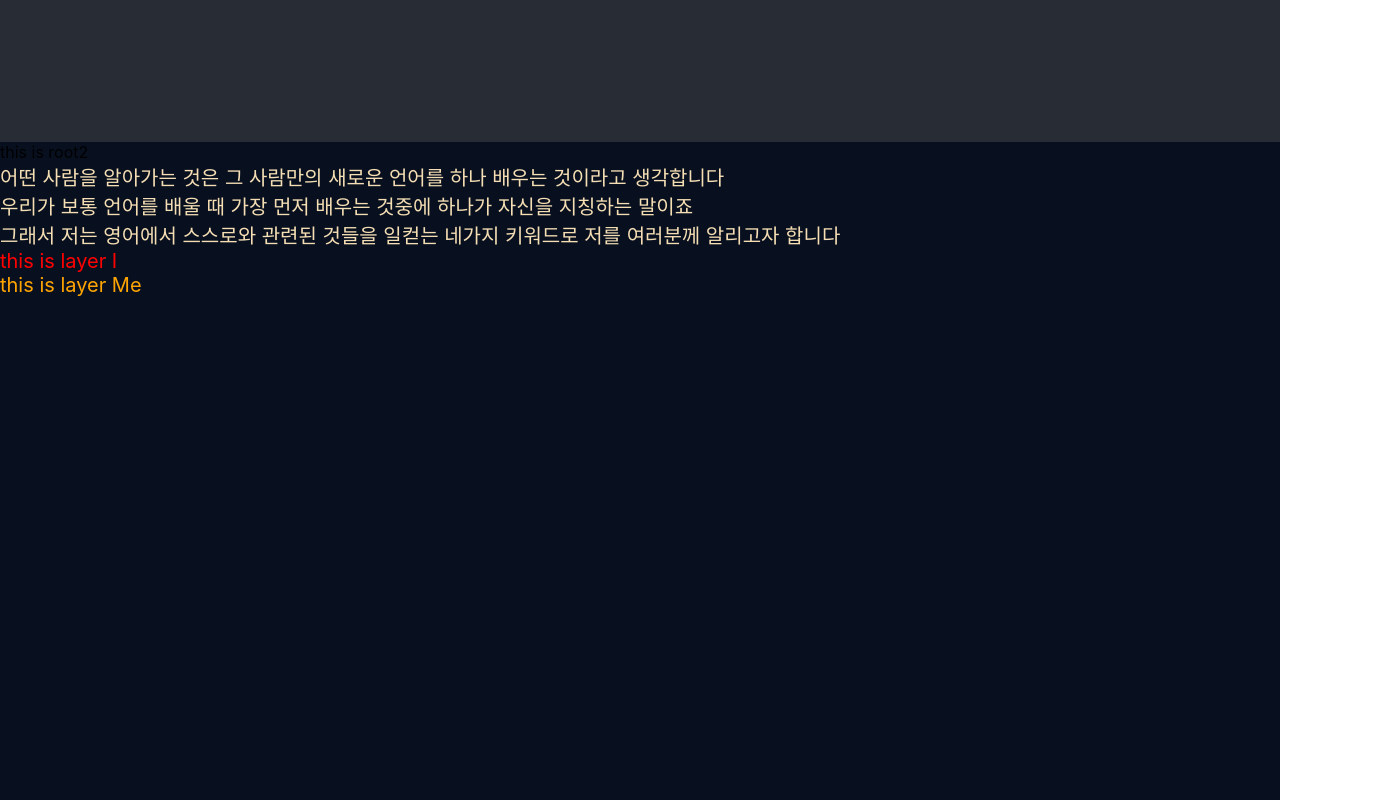
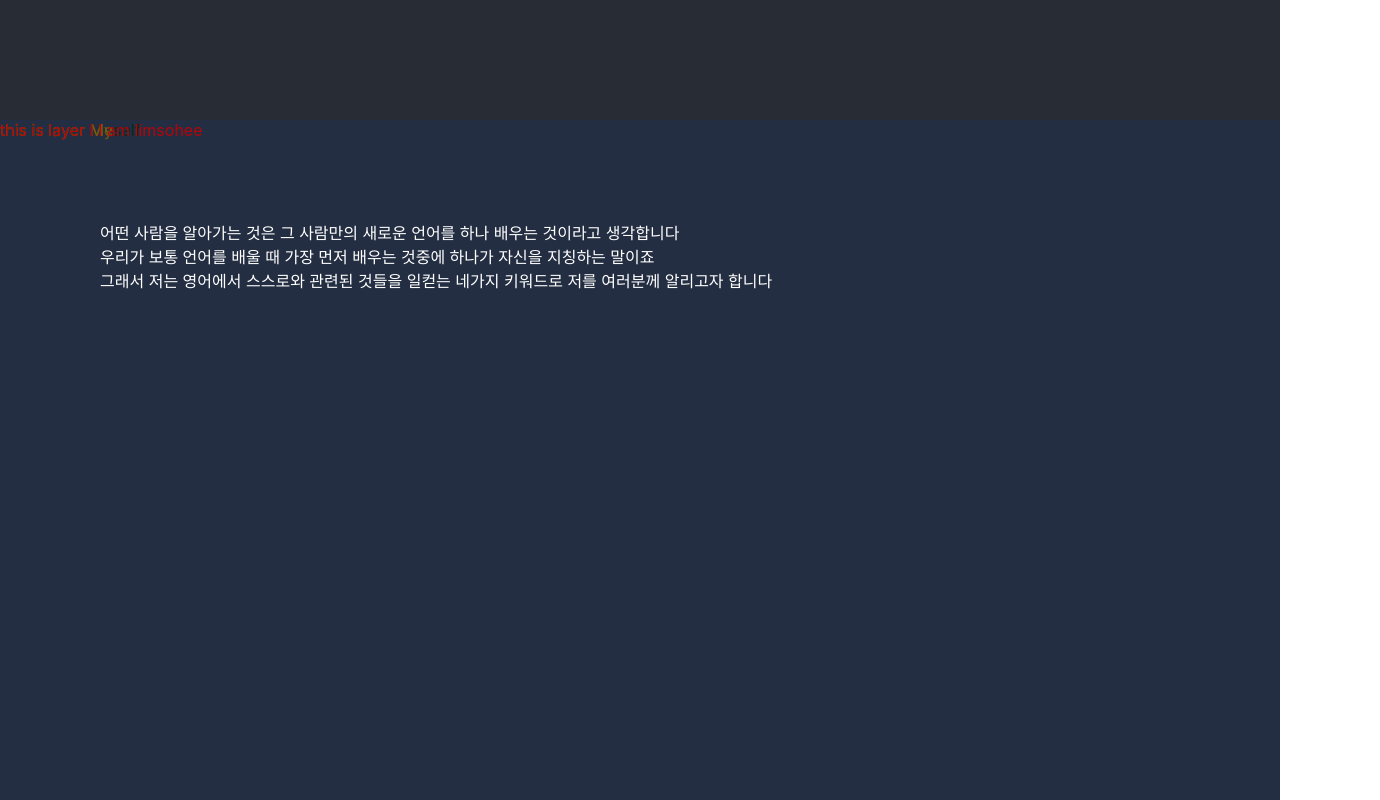
Before and after one commit to Lsohee/Project_mypofolReact_220623, a React (Create React App) app: page / in a window 1280 px wide. Shown: the part 520-1320 px from the top of the page, 1380 px wide, since content can reach past the window. Built offline with nearby package versions, Linux system fonts and the light colour scheme.

Commit message:
props으로 속성(아마 배열)을 추가 해봄

```diff
--- a/src/App.js
+++ b/src/App.js
@@ -4,9 +4,9 @@ import {root1, root2} from "./web/module.js"
 function App() {
   return (
     <>
-    <button id="click">
+    {/* <button id="click">
       click
-    </button>
+    </button> */}
     {root1()}
     {root2()}
     </>
--- a/src/web/layerI.js
+++ b/src/web/layerI.js
@@ -1,9 +1,8 @@
-export default function layerI(){
+export default function LayerI(props){
   return (
-    <>
     <div>
       this is layer I
+      I am {props.name}
     </div>
-    </>
 )
 }
--- a/src/web/layerMe.js
+++ b/src/web/layerMe.js
@@ -5,3 +5,5 @@ export default function layerMe(){
     </div>
   )
 }
+
+// memo 배열임
--- /dev/null
+++ b/src/web/layerMyself.js
@@ -0,0 +1,7 @@
+export default function layerMyself(){
+  return (
+    <div>
+      this is layer Myself
+    </div>
+  )
+}
--- a/src/web/module.js
+++ b/src/web/module.js
@@ -1,20 +1,10 @@
-import layerI from "./layerI.js"
+import LayerI from "./layerI.js"
 import layerMy from "./layerMy.js"
 import layerMe from "./layerMe.js"
-let value = false
+import layerMyself from "./layerMyself.js"
 
-const btn = document.getElementById("click")
-console.log(btn)
-
-
-// btn.addEventListener("click",function(){
-//     value = true
-//     return value
-//   })
-
-
-
-
+// const btn = document.getElementById("click")
+// console.log(btn)
 // ? 선택한놈 나머지
 
 function root1(){
@@ -39,36 +29,37 @@ function root1(){
 
 
 function root2(){
-  if (value === true){
-    return(
-<div id="root2">
-  this is root2
-
-    <div>어떤 사람을 알아가는 것은 그 사람만의 새로운 언어를 하나 배우는 것이라고 생각합니다 <br></br>
-      우리가 보통 언어를 배울 때 가장 먼저 배우는 것중에 하나가 자신을 지칭하는 말이죠<br></br>
-      그래서 저는 영어에서 스스로와 관련된 것들을 일컫는 네가지 키워드로 저를 여러분께 알리고자 합니다</div>
-  {layerI()}
-  {layerMy()}
-  {layerMe()}
-</div>
-)
-  } else if(value === false){
     return(
       <div id="root2">
-        this is root2
+        {/* this is root2 */}
 
-          <div>어떤 사람을 알아가는 것은 그 사람만의 새로운 언어를 하나 배우는 것이라고 생각합니다 <br></br>
-            우리가 보통 언어를 배울 때 가장 먼저 배우는 것중에 하나가 자신을 지칭하는 말이죠<br></br>
-            그래서 저는 영어에서 스스로와 관련된 것들을 일컫는 네가지 키워드로 저를 여러분께 알리고자 합니다</div>
-        {layerI()}
-        {/* {layerMy()} */}
+        {/* // memo this is div:nth-child(1) */}
+          <div>
+            <div>
+              어떤 사람을 알아가는 것은 그 사람만의 새로운 언어를 하나 배우는 것이라고 생각합니다 <br></br>
+              우리가 보통 언어를 배울 때 가장 먼저 배우는 것중에 하나가 자신을 지칭하는 말이죠<br></br>
+              그래서 저는 영어에서 스스로와 관련된 것들을 일컫는 네가지 키워드로 저를 여러분께 알리고자 합니다
+            </div>
+          </div>
+
+      {/* // memo this is div:nth-child(2)  */}
+        <LayerI name="limsohee" />
+
+
+
+      {/* // memo this is div:nth-child(3)  */}
+        {layerMy()}
+
+
+
+      {/* // memo this is div:nth-child(4)  */}
         {layerMe()}
+
+
+      {/* // memo this is div:nth-child(5)  */}
+        {layerMyself()}
       </div>
       )
   }
 
-}
-
-
-
 export {root1, root2}
--- a/src/web/style/webStyle.css
+++ b/src/web/style/webStyle.css
@@ -17,25 +17,65 @@
 #root2 {
   width: 100vw;
   height: 100vh;
-  background-color: #081020;
+  background-color: rgba(13, 81, 218, 0.2549019608);
 }
 #root2 > div:nth-child(1) {
-  color: wheat;
-  font-size: 20px;
+  width: 100vw;
+  height: 100vh;
+  background-color: rgba(8, 16, 32, 0.3098039216);
+  color: white;
+  font-size: 16px;
+  z-index: 6;
+  position: absolute;
+  left: 0;
+  top: 80vh;
+}
+#root2 > div:nth-child(1) > div {
+  position: relative;
+  top: 100px;
+  left: 100px;
 }
 #root2 > div:nth-child(2) {
+  width: 100vw;
+  height: 100vh;
+  background-color: rgba(8, 16, 32, 0.3098039216);
   color: red;
-  font-size: 20px;
+  font-size: 16px;
+  z-index: 5;
+  position: absolute;
+  left: 0;
+  top: 80vh;
 }
 #root2 > div:nth-child(3) {
+  width: 100vw;
+  height: 100vh;
+  background-color: rgba(8, 16, 32, 0.3098039216);
   color: orange;
-  font-size: 20px;
+  font-size: 16px;
+  z-index: 4;
+  position: absolute;
+  left: 0;
+  top: 80vh;
 }
 #root2 > div:nth-child(4) {
+  width: 100vw;
+  height: 100vh;
+  background-color: rgba(8, 16, 32, 0.3098039216);
   color: yellow;
-  font-size: 20px;
+  font-size: 16px;
+  z-index: 3;
+  position: absolute;
+  left: 0;
+  top: 80vh;
 }
 #root2 > div:nth-child(5) {
+  width: 100vw;
+  height: 100vh;
+  background-color: rgba(8, 16, 32, 0.3098039216);
   color: green;
-  font-size: 20px;
+  font-size: 16px;
+  z-index: 2;
+  position: absolute;
+  left: 0;
+  top: 80vh;
 }/*# sourceMappingURL=webStyle.css.map */
--- a/src/web/style/webStyle.scss
+++ b/src/web/style/webStyle.scss
@@ -14,29 +14,41 @@
     }
   }
 
+  @mixin sizeColor ($color,$z-index){
+    width:100vw;
+    height:100vh;
+    background-color: #0810204f;
+    color:$color;
+    font-size: 16px;
+    z-index: $z-index;
+    position: absolute;
+    left:0;
+    top: 80vh;
+  }
+
 
   #root2{
     width: 100vw;
     height: 100vh;
-    background-color: #081020;
+    background-color: #0d51da41;
     &>div:nth-child(1){
-      color:wheat;
-      font-size: 20px;
+      @include sizeColor(white,6);
+      &>div{
+        position: relative;
+        top:100px;
+        left:100px;
+      }
     }
     &>div:nth-child(2){
-      color:red;
-      font-size: 20px;
+      @include sizeColor(red,5);
     }
     &>div:nth-child(3){
-      color:orange;
-      font-size: 20px;
+      @include sizeColor(orange,4);
     }
     &>div:nth-child(4){
-      color:yellow;
-      font-size: 20px;
+      @include sizeColor(yellow,3);
     }
     &>div:nth-child(5){
-      color:green;
-      font-size: 20px;
+      @include sizeColor(green,2);
     }
   }
```
Also changed, not shown: 1 other file (tests, documents, lock files or other folders).
